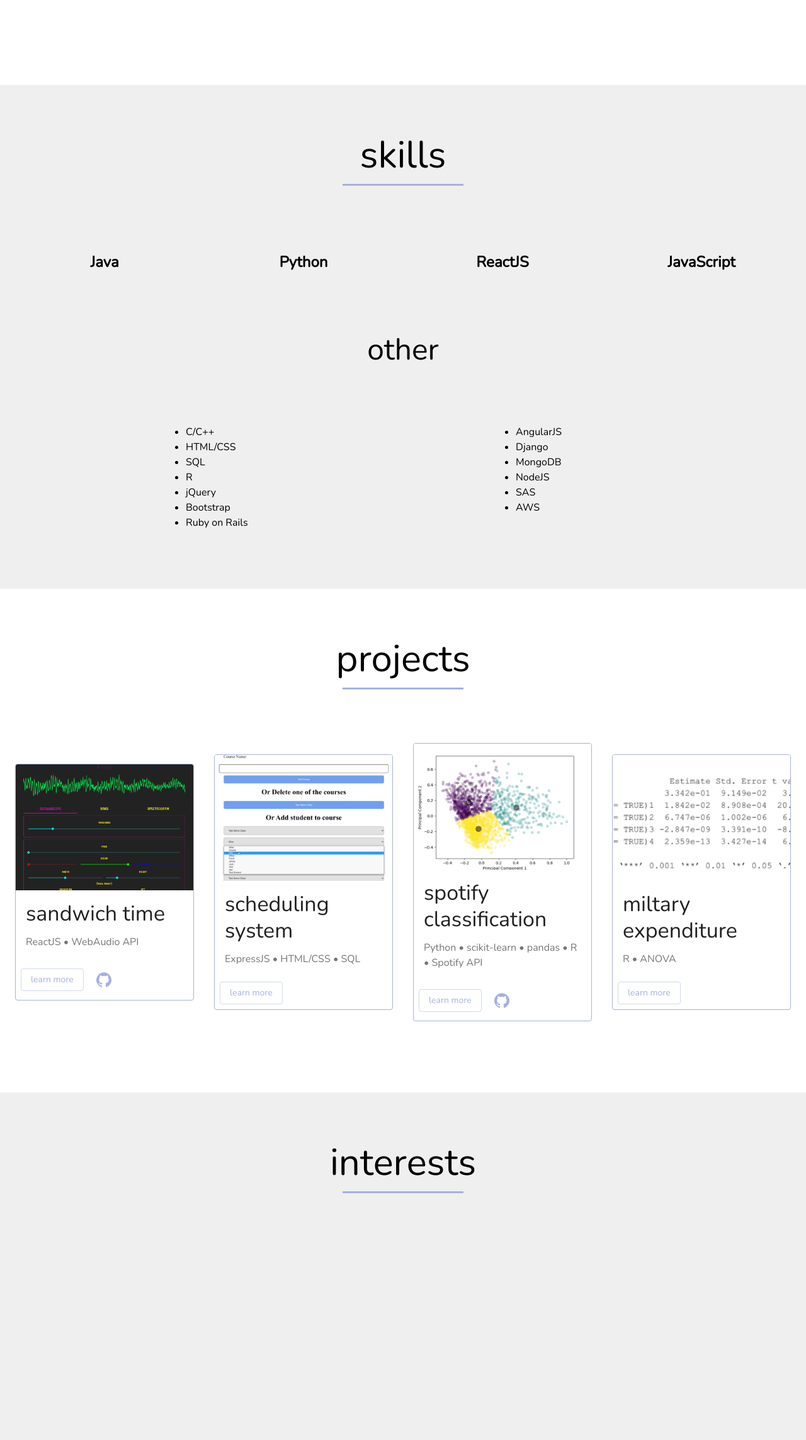
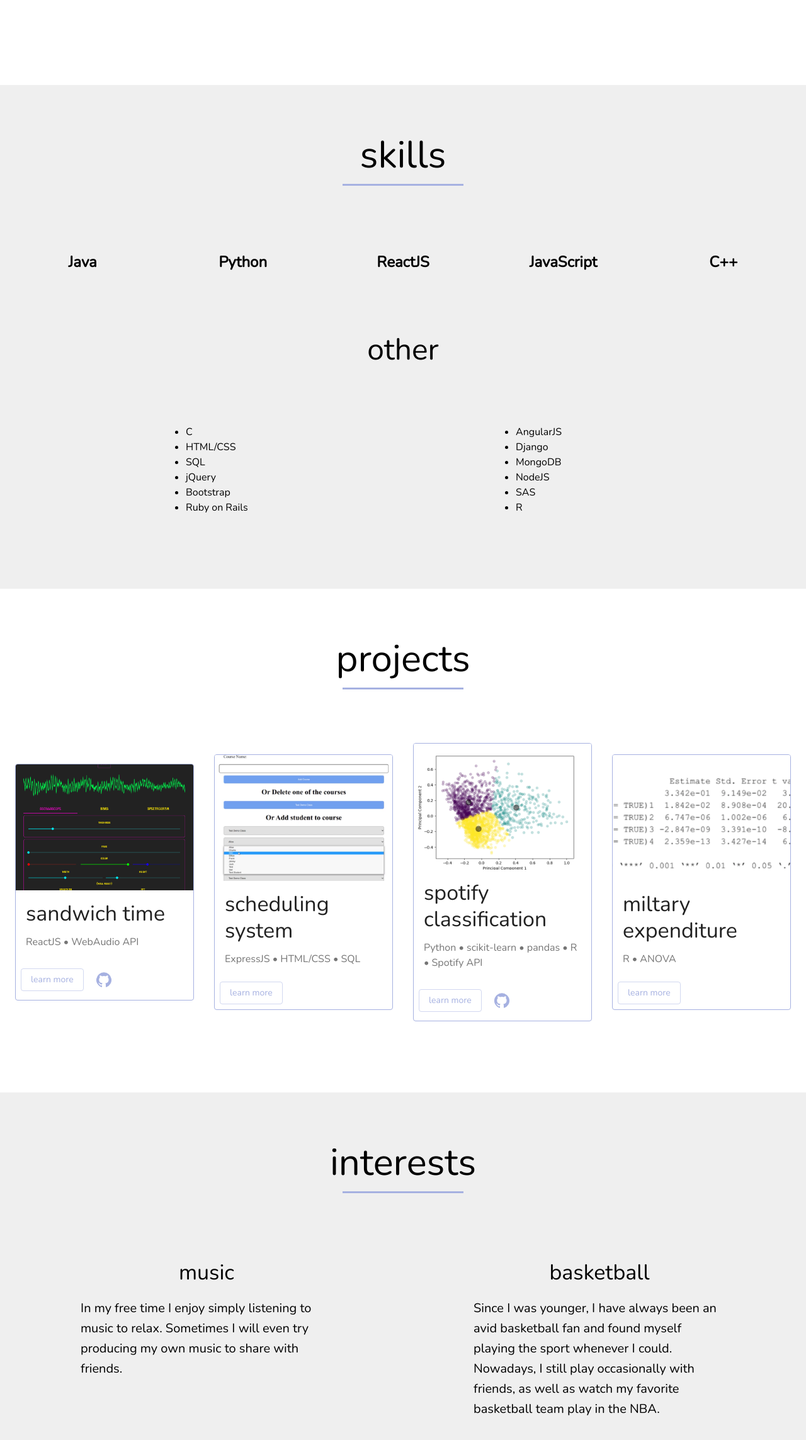
Before and after one commit to li-matthew/li-matthew.github.io, a React (Create React App) app: page / in a window 1280 px wide. Shown: the part 1465-3752 px from the top of the page at 63% size. Built offline with nearby package versions, Linux system fonts and the light colour scheme.

Commit message:
update interests/skills

```diff
--- a/src/Interests.js
+++ b/src/Interests.js
@@ -37,11 +37,15 @@ const useStyles = makeStyles(() => ({
     interestTitle: {
         textAlign: 'center',
         padding: 75
-    }
+    },
+    gridTitle: {
+        textAlign: 'center',
+        padding: 20
+    },
 }));
 
 const Interests = () => {
-    const { interestBox, title, divider, interestItem, container, grid, interestTitle } = useStyles();
+    const { interestBox, title, divider, interestItem, container, grid, interestTitle, gridTitle } = useStyles();
 
     const interestPage = () => {
         return (
@@ -49,8 +53,21 @@ const Interests = () => {
                 <Typography variant='h2' className={title}>interests</Typography>
                 <Divider className={divider} />
                 <Container className={container}>
-                    <Grid container spacing={2} justify='space-around' className={grid}>
-
+                <Grid container spacing={2} justify='space-around' className={grid}>
+                        <Grid item xs={4}>
+                            <Typography variant='h4' className={gridTitle}>music</Typography>
+                            <Typography variant='h6'>
+                                In my free time I enjoy simply listening to music to relax.
+                                Sometimes I will even try producing my own music to share with friends.
+                            </Typography>
+                        </Grid>
+                        <Grid item xs={4}>
+                            <Typography variant='h4' className={gridTitle}>basketball</Typography>
+                            <Typography variant='h6'>
+                                Since I was younger, I have always been an avid basketball fan and found myself playing the sport whenever I could.
+                                Nowadays, I still play occasionally with friends, as well as watch my favorite basketball team play in the NBA.
+                            </Typography>
+                        </Grid>
                     </Grid>
                 </Container>
             </Box>
--- a/src/Skills.js
+++ b/src/Skills.js
@@ -55,7 +55,7 @@ const Skills = () => {
                 <Typography variant='h2' className={title}>skills</Typography>
                 <Divider className={divider} />
                 <Container className={container}>
-                    <Grid container spacing={4} justify='space-around' className={mainGrid}>
+                    <Grid container spacing={5} justify='space-around' className={mainGrid}>
                         <Grid item xs>
                         <Typography variant='h5' className={skillItem}>Java</Typography>
                         </Grid>
@@ -68,15 +68,17 @@ const Skills = () => {
                         <Grid item xs>
                         <Typography variant='h5' className={skillItem}>JavaScript</Typography>
                         </Grid>
+                        <Grid item xs>
+                        <Typography variant='h5' className={skillItem}>C++</Typography>
+                        </Grid>
                     </Grid>
                     <Typography variant='h3' className={skillTitle}>other</Typography>
                     <Grid container spacing={2} justify='space-around' className={otherGrid}>
                         <Grid item xs={3}>
                         <ul>
-                            <li><Typography>C/C++</Typography></li>
+                            <li><Typography>C</Typography></li>
                             <li><Typography>HTML/CSS</Typography></li>
                             <li><Typography>SQL</Typography></li>
-                            <li><Typography>R</Typography></li>
                             <li><Typography>jQuery</Typography></li>
                             <li><Typography>Bootstrap</Typography></li>
                             <li><Typography>Ruby on Rails</Typography></li>
@@ -89,7 +91,7 @@ const Skills = () => {
                             <li><Typography>MongoDB</Typography></li>
                             <li><Typography>NodeJS</Typography></li>
                             <li><Typography>SAS</Typography></li>
-                            <li><Typography>AWS</Typography></li>
+                            <li><Typography>R</Typography></li>
                         </ul>
                         </Grid>
                     </Grid>
```
